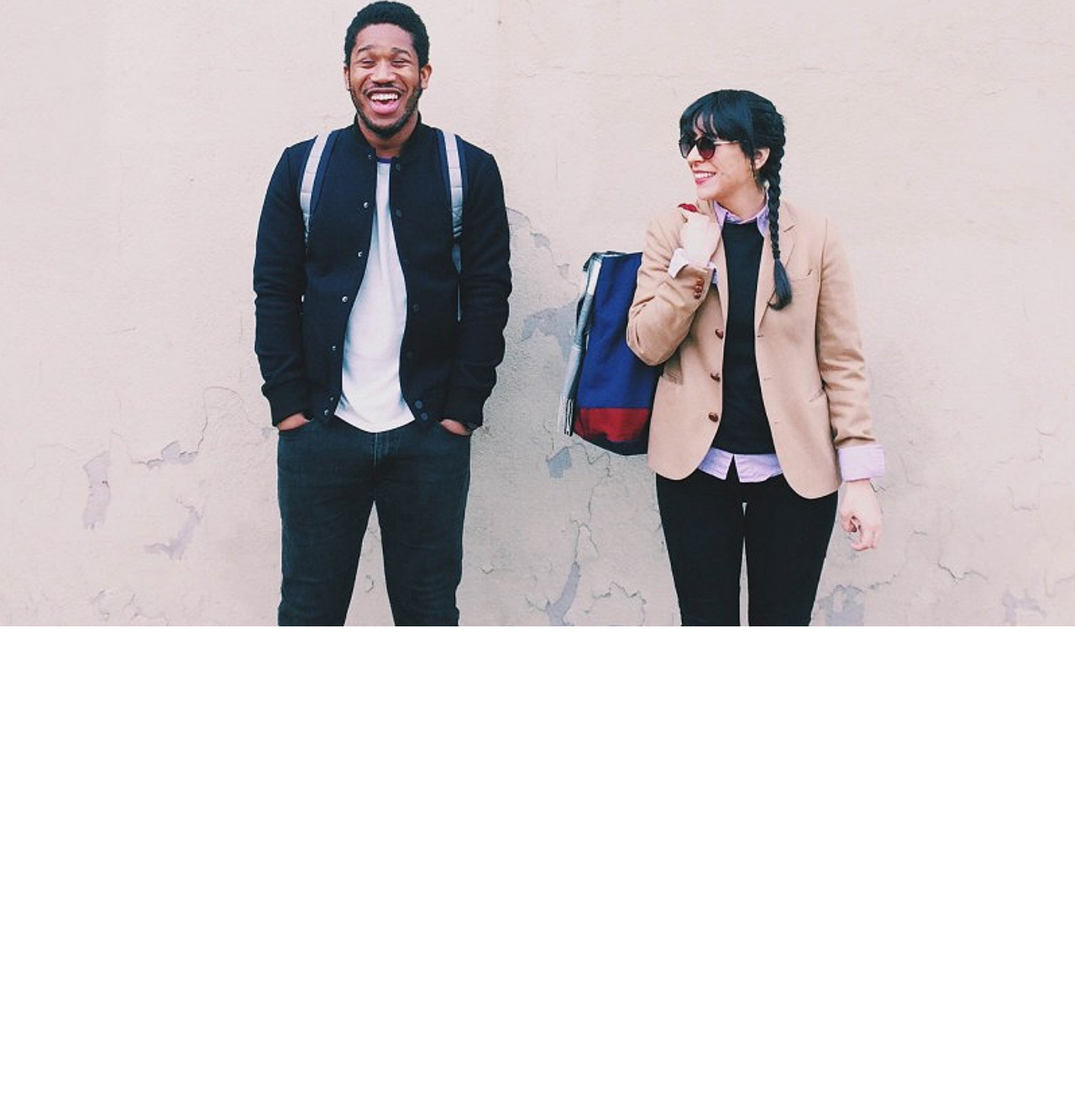
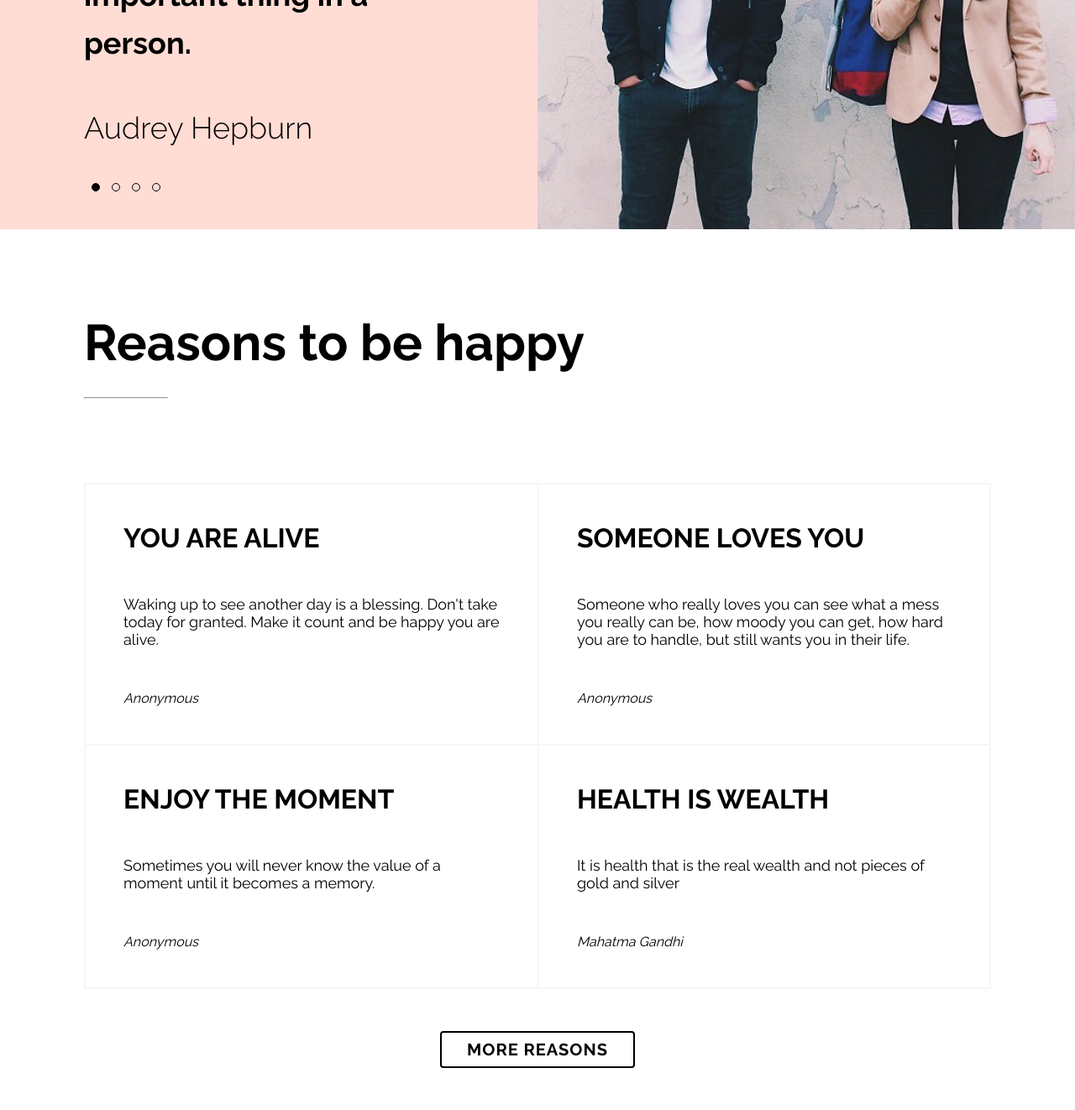
Before and after one commit to ratutole/quotes, a website: page index.html in a window 1280 px wide. Shown: the part 2240-3562 px from the top of the page at 84% size. Before the commit the page ends 2986 px from the top, so only its background shows below. Drawn offline with Linux system fonts and the light colour scheme.

Commit message:
finish reasons

```diff
--- a/index.html
+++ b/index.html
@@ -36,16 +36,52 @@
         </p>
     </section>
 
-    <div class="quotes">
+    <div class="quotes u-mb-large" >
         <div class="quotes__content">
             <p class="quotes__quote">
                 I love people who make me laugh. I honestly think it's the thing I like the most, to laugh. It cures a multitude of ills. It's probably the most important thing in a person.
             </p>
-            <h4 class="heading-4">Audrey Hepburn</h4>
+            <h4 class="quotes__author">Audrey Hepburn</h4>
+            <div class="quotes__selectors">
+                <div class="quotes__circle active"></div>
+                <div class="quotes__circle"></div>
+                <div class="quotes__circle"></div>
+                <div class="quotes__circle"></div>
+            </div>
         </div>
         <div class="quotes__photo">
             <img src="images/quotesImg.png" alt="Man and Women" class="quotes__img">
         </div>
     </div>
+
+    <section class="reasons">
+        <h3 class="heading-3">Reasons to be happy</h3>
+        <hr class="reasons__hr">
+        <div class="reasons-box">
+            <div class="reasons-box__content reasons-box__content--1">
+                <h4 class="heading-4">you are alive</h4>
+                <p class="reasons-box__text">Waking up to see another day is a blessing. Don't take today for granted. Make it count and be happy you are alive.</p>
+                <p class="reasons-box__author">Anonymous</p>
+            </div>
+            <div class="reasons-box__content reasons-box__content--2">
+                <h4 class="heading-4">Someone loves you</h4>
+                <p class="reasons-box__text">Someone who really loves you can see what a mess you really can be, how moody you can get, how hard you are to handle, but still wants you in their life.</p>
+                <p class="reasons-box__author">Anonymous</p>
+            </div>
+            <div class="reasons-box__content reasons-box__content--3">
+                <h4 class="heading-4">Enjoy the moment</h4>
+                <p class="reasons-box__text">Sometimes you will never know the value of a moment until it becomes a memory.</p>
+                <p class="reasons-box__author">Anonymous</p>
+            </div>
+            <div class="reasons-box__content reasons-box__content--4">
+                <h4 class="heading-4">Health is wealth</h4>
+                <p class="reasons-box__text">It is health that is the real wealth and not pieces of gold and silver</p>
+                <p class="reasons-box__author">Mahatma Gandhi</p>
+            </div>
+        </div>
+        <div class="btn-wrapper">
+            <a href="#" class="btn u-mb-small">More reasons</a>
+        </div>
+    </section>
 </body>
 </html>
--- a/sass/abstracts/_variables.scss
+++ b/sass/abstracts/_variables.scss
@@ -3,6 +3,7 @@
 $color-white: #fff;
 $color-black: #000;
 $color-pink: #ffddd5;
+$color-border: #f6f6f6;
 
 
 // Fonts
--- a/sass/base/_utilities.scss
+++ b/sass/base/_utilities.scss
@@ -5,3 +5,11 @@
 .active{
     background-color: $color-white !important;
 }
+
+.u-mb-large{
+    margin-bottom: 10rem;
+}
+
+.u-mb-small{
+    margin-bottom: 5rem;
+}
--- a/sass/components/_buttons.scss
+++ b/sass/components/_buttons.scss
@@ -0,0 +1,21 @@
+.btn,
+.btn:link,
+.btn:active
+{
+    display: inline-block;
+    text-decoration: none;
+    padding: .8rem 3rem;
+    border: 2px solid $color-black;
+    font-size: 2rem;
+    letter-spacing: 1px;
+    color: $color-black;
+    border-radius: 4px;
+    text-transform: uppercase;
+    font-weight: 700;
+}
+
+.btn-wrapper{
+    display: flex;
+    justify-content: center;
+    align-items: center;
+}
--- a/sass/components/_headings.scss
+++ b/sass/components/_headings.scss
@@ -2,3 +2,8 @@
     font-size: 6rem;
     font-weight: bold;
 }
+
+.heading-4{
+    text-transform: uppercase;
+    font-size: 3.2rem;
+}
--- a/sass/layouts/_quotes.scss
+++ b/sass/layouts/_quotes.scss
@@ -1,21 +1,54 @@
 .quotes{
-
+    display: flex;
     &__content{
+        position: relative;
         background-color: $color-pink;
+        flex: 0 0 50%;
+        padding: 10rem;
     }
 
     &__quote{
         font-size: 3.6rem;
         line-height: 1.6;
+        font-weight: 700;
+        margin-bottom: 5rem;
+    }
+
+    &__author{
+        font-size: 3.6rem;
+        font-weight: 300;
     }
 
     &__img{
         width: 100%;
+        height: 100%;
         display: block;
+        object-fit: cover;
     }
 
     &__photo{
+        flex: 1;
+    }
 
+    &__selectors{
+        position: absolute;
+        bottom: 4rem;
+        left: 15rem;
+        transform: translate(-50%, -50%);
+        display: flex;
+    }
+
+    &__circle{
+        width: 1rem;
+        height: 1rem;
+        background-color: transparent;
+        border: 1px solid black;
+        margin: 0 .7rem;
+        border-radius: 50%;
+    }
+
+    &__circle.active{
+        background-color: black !important;
     }
 
 
--- /dev/null
+++ b/sass/layouts/_reasons.scss
@@ -0,0 +1,42 @@
+.reasons{
+    padding: 0 10rem;
+    &__hr{
+        margin-top: 3rem;
+        width: 10rem;
+        margin-bottom: 10rem;
+    }
+
+    &-box{
+        display: flex;
+        flex-flow: wrap;
+        margin-bottom: 5rem;
+        &__content{
+            flex: 0 0 50%;
+            border: 2px solid $color-border;
+            padding: 4.5rem;
+
+            &--1{
+                border-right: 0;
+                border-bottom: 0;
+            }
+
+            &--3{
+                border-right: 0;
+            }
+
+            &--2{
+                border-bottom: 0;
+            }
+        }
+
+        &__text{
+            font-size: 1.8rem;
+            padding: 5rem 0;
+        }
+
+        &__author{
+            font-style: italic;
+            font-size: 1.6rem;
+        }
+    }
+}
--- a/sass/main.scss
+++ b/sass/main.scss
@@ -11,3 +11,4 @@
 @import 'layouts/carusel';
 @import 'layouts/about';
 @import 'layouts/quotes';
+@import 'layouts/reasons';
```
Also changed, not shown: css/style.css.
